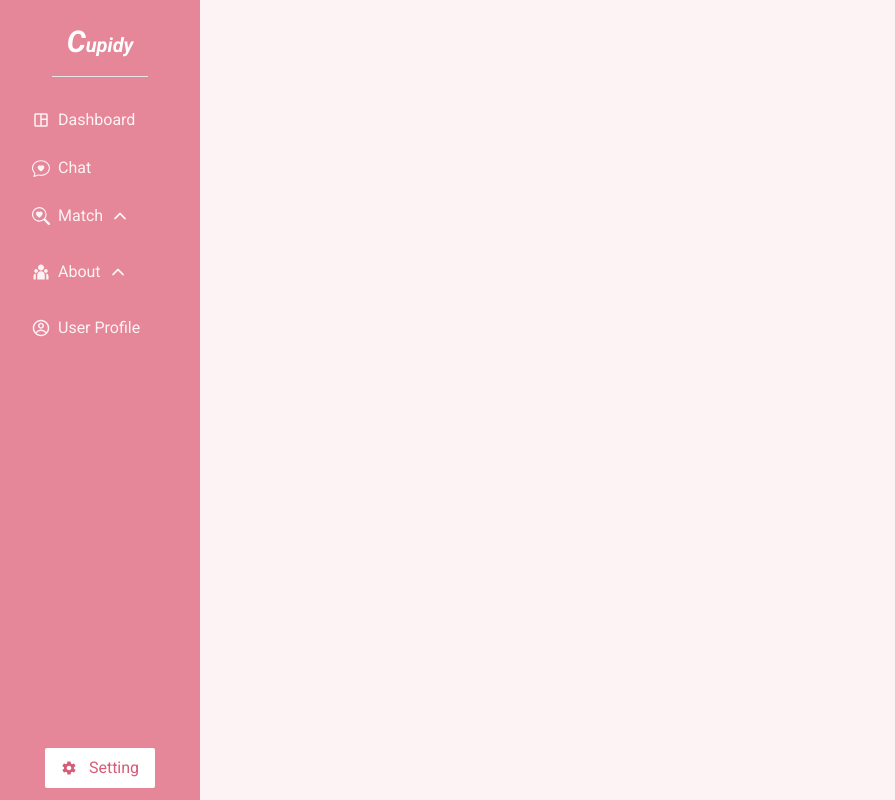
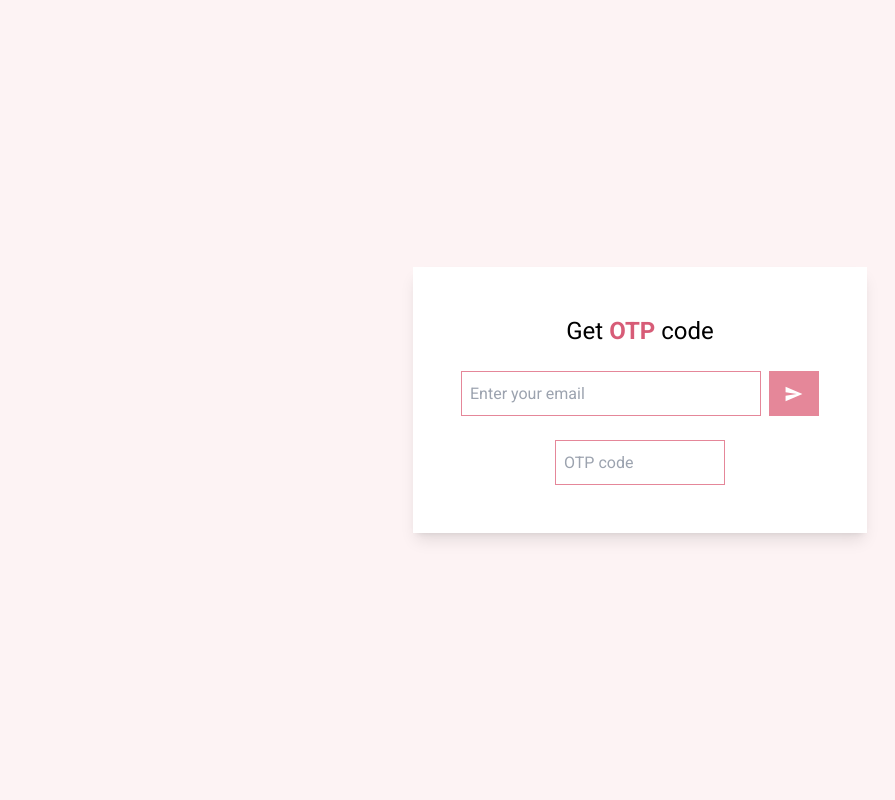
Before and after one commit to BrangB/Cupidy-Dating-App, a React (Vite) app: page /forgetpassword in a window 1280 px wide. Shown: the whole page, without its empty margins (0-895 px from the left). Built offline with nearby package versions, Linux system fonts and the light colour scheme.

Commit message:
add forgot password page

```diff
--- a/src/App.jsx
+++ b/src/App.jsx
@@ -12,7 +12,7 @@ function App() {
 
   // Use useMemo to memoize the result and avoid unnecessary calculations
   const hideNavbar = useMemo(() => {
-    const pathsToHideNavbar = ["/login", "/signup", "/", "/policy"];
+    const pathsToHideNavbar = ["/login", "/signup", "/", "/policy", '/forgetpassword', '/resetpassword'];
     const pathsToPrefixHideNavbar = ["/collect-data"];
     return (
       pathsToHideNavbar.includes(location.pathname) ||
--- /dev/null
+++ b/src/pages/auth/ForgetPassword/ForgetPassword.jsx
@@ -0,0 +1,113 @@
+import React, { useState, useEffect } from 'react';
+import { motion } from 'framer-motion';
+import { IoSendSharp } from 'react-icons/io5';
+import toast from 'react-hot-toast';
+import axios from 'axios';
+import { useNavigate } from 'react-router-dom';
+import { useLocation } from 'react-router-dom';
+import { useAuth } from '../../../providers/AuthProvider';
+
+const ForgetPassword = () => {
+    const [email, setEmail] = useState('');
+    const [otpCode, setOtpCode] = useState('');
+
+    const { setResetPassword } = useAuth();
+
+    const validateEmail = (email) => {
+        // Regular expression to validate email format
+        const re = /^[^\s@]+@[^\s@]+\.[^\s@]+$/;
+        return re.test(String(email).toLowerCase());
+    };
+
+    const navigate = useNavigate();
+    const location = useLocation();
+
+    const getOTPCode = () => {
+        if (email) {
+            if (validateEmail(email)) {
+                toast.promise(
+                    axios.get('https://fakestoreapi.com/products'),
+                    {
+                        loading: 'Sending OTP...',
+                        success: 'OTP code sent to your email!',
+                        error: 'Failed to send OTP, please try again.',
+                    }
+                )
+                .then(response => {
+                    console.log(response.data);
+                })
+                .catch(error => {
+                    console.error(error);
+                });
+            } else {
+                toast.error('Please enter a valid email address.');
+            }
+        } else {
+            toast.error('Email address is required.');
+        }
+    };
+
+    useEffect(() => {
+        if (otpCode.length === 4) {
+            toast.promise(
+                axios.post('https://fakestoreapi.com/products', { otp: otpCode }),
+                {
+                    loading: 'Verifying OTP...',
+                    success: 'OTP verified successfully!',
+                    error: 'Invalid OTP, please try again.',
+                }
+            )
+            .then(response => {
+                console.log(response.data);
+                setResetPassword(true)
+                navigate('/resetpassword', { state: { from: location.pathname } })
+            })
+            .catch(error => {
+                console.error(error);
+            });
+        }
+    }, [otpCode]);
+
+    const handleOtpChange = (e) => {
+        const { value } = e.target;
+        if (value.length <= 4) {
+            setOtpCode(value);
+        }
+    };
+
+    return (
+        <motion.div
+            initial={{ opacity: 0 }}
+            animate={{ opacity: 1 }}
+            transition={{ duration: .9 }}
+            className='w-screen h-screen flex items-center justify-center'
+        >
+            <div className="card shadow-lg bg-white p-12 flex flex-col gap-6 items-center justify-between">
+                <h1 className='text-2xl'>Get <span className='text-colortext-primary font-semibold'>OTP</span> code</h1>
+                <div className="getcode flex flex-col gap-6 items-center justify-center">
+                    <div className='flex gap-2'>
+                        <input
+                            type="email"
+                            value={email}
+                            onChange={(e) => setEmail(e.target.value)}
+                            className='bg-transparent border-btnbg-primary border w-[300px] h-[45px] outline-none p-2'
+                            placeholder='Enter your email'
+                        />
+                        <button className='text-white bg-btnbg-primary px-4' onClick={getOTPCode}>
+                            <IoSendSharp className='text-lg' />
+                        </button>
+                    </div>
+                    <input
+                        type="number"
+                        value={otpCode}
+                        onChange={handleOtpChange}
+                        className='bg-transparent border-btnbg-primary border w-[170px] h-[45px] outline-none p-2'
+                        placeholder='OTP code'
+                    />
+                </div>
+            </div>
+        </motion.div>
+    );
+}
+
+export default ForgetPassword;
--- /dev/null
+++ b/src/pages/auth/ResetPassword/ResetPassword.jsx
@@ -0,0 +1,90 @@
+import React, { useState } from "react";
+import { motion } from "framer-motion";
+import toast from 'react-hot-toast';
+import axios from "axios";
+import { useNavigate } from "react-router-dom";
+import { useAuth } from "../../../providers/AuthProvider";
+
+const ResetPassword = () => {
+  const [newPassword, setNewPassword] = useState("");
+  const [confirmPassword, setConfirmPassword] = useState("");
+
+  const navigate = useNavigate()
+  const { setResetPassword } = useAuth();
+
+  const validatePassword = () => {
+    // Check if the passwords meet the criteria
+    if (newPassword.length < 6) {
+      toast.error("Password must be at least 6 characters long.");
+      return false;
+    }
+    if (newPassword !== confirmPassword) {
+      toast.error("Passwords do not match.");
+      return false;
+    }
+    return true;
+  };
+
+  const handleChangePassword = () => {
+    if (validatePassword()) {
+      // Call the API to change the password
+      toast.promise(
+        axios.get('https://fakestoreapi.com/products'),
+        {
+          loading: 'Changing password...',
+          success: 'Password changed successfully!',
+          error: 'Failed to change password, please try again.',
+        }
+      )
+      .then(response => {
+        console.log(response.data);
+        setResetPassword(false)
+        navigate('/login')
+      })
+      .catch(error => {
+        console.error(error);
+      });
+    }
+  };
+
+  return (
+    <motion.div
+      initial={{ opacity: 0 }}
+      animate={{ opacity: 1 }}
+      transition={{ duration: 0.9 }}
+      className="w-screen h-screen flex items-center justify-center"
+    >
+      <div className="card shadow-lg bg-white p-12 flex flex-col gap-6 items-center justify-between">
+        <h1 className="text-2xl">
+          Change <span className="text-colortext-primary font-semibold">Password</span>
+        </h1>
+        <div className="getcode flex flex-col gap-6 items-center justify-center">
+          <div className="flex flex-col gap-6">
+            <input
+              type="password"
+              value={newPassword}
+              onChange={(e) => setNewPassword(e.target.value)}
+              className="bg-transparent border-btnbg-primary border w-[300px] h-[45px] outline-none p-2"
+              placeholder="New Password"
+            />
+            <input
+              type="password"
+              value={confirmPassword}
+              onChange={(e) => setConfirmPassword(e.target.value)}
+              className="bg-transparent border-btnbg-primary border w-[300px] h-[45px] outline-none p-2"
+              placeholder="Confirm Password"
+            />
+            <button
+              className="bg-btnbg-primary text-white p-2"
+              onClick={handleChangePassword}
+            >
+              Change
+            </button>
+          </div>
+        </div>
+      </div>
+    </motion.div>
+  );
+};
+
+export default ResetPassword;
--- a/src/pages/SignUp.jsx
+++ b/src/pages/auth/SignUp.jsx
@@ -1,11 +1,11 @@
 import React, { useRef, useState } from 'react';
-import { useAuth } from '../providers/AuthProvider';
+import { useAuth } from '../../providers/AuthProvider';
 import { Link, Navigate, useNavigate } from 'react-router-dom';
 import { MdOutlineEmail, MdLockOutline } from "react-icons/md";
-import SlideLeftMotion from '../animations/loginAndSignup/SlideLeftMotion';
+import SlideLeftMotion from '../../animations/loginAndSignup/SlideLeftMotion';
 import { FaEye, FaEyeSlash } from "react-icons/fa";
 import toast from 'react-hot-toast';
-import BtnLogin from '../animations/animateIcons/BtnLogin';
+import BtnLogin from '../../animations/animateIcons/BtnLogin';
 import axios from 'axios';
 
 const SignUp = () => {
--- a/src/providers/AuthProvider.jsx
+++ b/src/providers/AuthProvider.jsx
@@ -5,13 +5,14 @@ const AuthContext = createContext();
 const AuthProvider = ({children}) => {
 
     const [user, setUser] = useState(null)
+    const [resetPassword, setResetPassword] = useState(false)
 
     useEffect(() => {
         setUser(JSON.parse(localStorage.getItem("user")))
     }, [])
 
   return (
-    <AuthContext.Provider value={{user, setUser}}>
+    <AuthContext.Provider value={{user, setUser, resetPassword, setResetPassword}}>
         {children}
     </AuthContext.Provider>
   )
--- /dev/null
+++ b/src/routes/ResetPwAuth.jsx
@@ -0,0 +1,19 @@
+import React from 'react';
+import { useAuth } from '../providers/AuthProvider';
+import { Navigate, useLocation } from 'react-router-dom';
+
+const ResetPwAuth = ({ children }) => {
+  const { resetPassword } = useAuth();
+  const location = useLocation();
+  const previousPath = location.state?.from || '/login';
+
+  if (!resetPassword) return <Navigate to={previousPath} state={{ from: location.pathname }} />;
+
+  return (
+    <div>
+      {children}
+    </div>
+  );
+};
+
+export default ResetPwAuth;
--- a/src/routes/RoutePath.jsx
+++ b/src/routes/RoutePath.jsx
@@ -1,23 +1,28 @@
 import React from 'react';
 import { Route, Routes } from 'react-router-dom';
-import Login from '../pages/Login';
+import Login from '../pages/auth/Login';
 import Dashboard from '../pages/Dashboard';
 import About from '../pages/About';
 import Authentication from './Authentication';
 import Settings from '../pages/Settings';
 import Landing from '../pages/Landing';
-import SignUp from '../pages/SignUp';
+import SignUp from '../pages/auth/SignUp';
 import PrivacyPolicy from '../pages/PrivacyPolicy';
 import CollectUserData from '../pages/CollectUserData';
 import Chat from '../pages/Chat';
 import UserProfile from '../pages/UserProfile';
 import Match from '../pages/Match';
+import ForgetPassword from '../pages/auth/ForgetPassword/ForgetPassword';
+import ResetPassword from '../pages/auth/ResetPassword/ResetPassword';
+import ResetPwAuth from './ResetPwAuth';
 
 const RoutePath = () => {
   return (
     <Routes>
       <Route path='/login' element={<Login />} />
       <Route path='/signup' element={<SignUp />} />
+      <Route path='/forgetpassword' element={<ForgetPassword />}/>
+      <Route path='/resetpassword' element={<ResetPwAuth><ResetPassword /></ResetPwAuth>}/>
       <Route path='/dashboard' element={<Authentication><Dashboard /></Authentication>} />
       <Route path='/chat' element={<Authentication><Chat /></Authentication>} />
       <Route path='/about/*' element={<Authentication><About /></Authentication>} />
```
Also changed, not shown: src/pages/auth/Login.jsx (renamed from src/pages/Login.jsx, +4 -4 lines).
